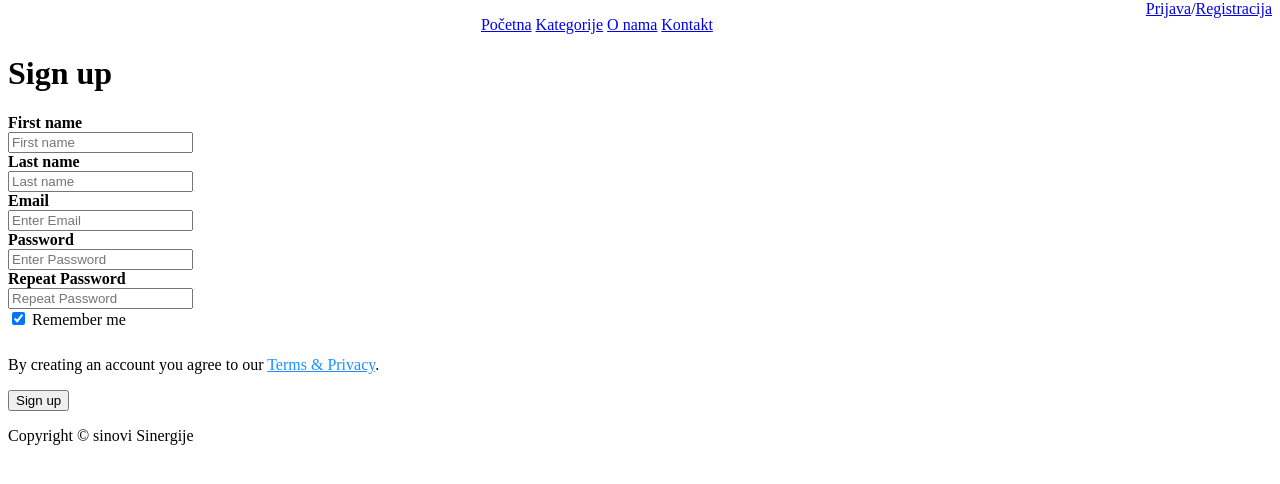
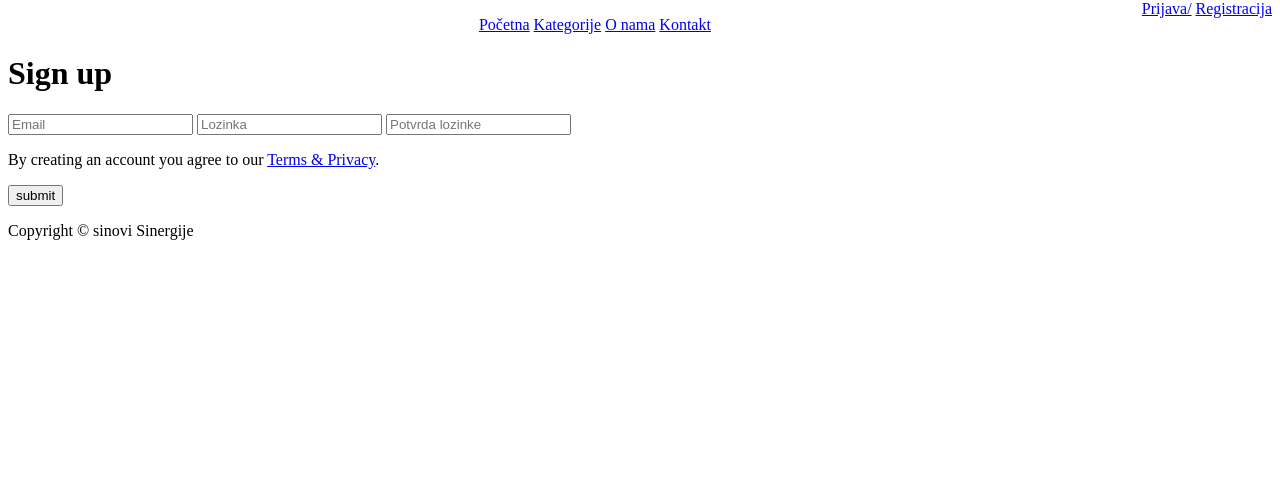
Before and after one commit to Studenti-Sinergije/RASProjekat, a PHP site: page /singup.php in a window 1280 px wide. Shown: the part 100-584 px from the top of the page. Run offline with PHP 8.4, Linux system fonts and the light colour scheme.

Commit message:
Cleaned up the code

```diff
--- a/src/includes/footer.php
+++ b/src/includes/footer.php
@@ -2,7 +2,7 @@
 
 ?>
 
-        <div class = "footer">
+        <div class="footer">
              <p class="copy-right">Copyright &copy; sinovi Sinergije</p>
         </div>
     </body>
--- a/src/includes/header.php
+++ b/src/includes/header.php
@@ -9,12 +9,19 @@
     </head>
 
     <body>
-        <div class = "header">
-          <div class="logo"> <a href="index.php"><img src="images/logo.png" alt="logo"/></a>  </div>
-          <div class="login_btn"> <a href="singin.php" onclick="openForm()">Prijava</a>/<a href="singup.php" onclick="openForm()">Registracija</a> </div>
+        <div class="header">
+            <div class="logo">
+                <a href="index.php">
+                    <img src="images/logo.png" alt="logo"/>
+                </a>
+            </div>
+            <div class="login_btn">
+                <a href="singin.php" onclick="openForm()">Prijava/</a>
+                <a href="singup.php" onclick="openForm()">Registracija</a>
+            </div>
         </div>
 
-        <div class = "nav">
+        <div class="nav">
             <ul>
                 <li><a href="index.php">Početna</a></li>
                 <li><a href="kategorije.php">Kategorije</a></li>
--- a/src/singup.php
+++ b/src/singup.php
@@ -1,40 +1,19 @@
 <?php
     require("includes/header.php");
-
 ?>
 
-<div class="form-popup" id="myForm">
-  <form action="/action_page.php" class="form-container">
-    <h1>Sign up</h1>
+<h1>Sign up</h1>
 
-    <label for="name"><b>First name</b></label> <br>
-    <input type="text" placeholder="First name" name="name" required> <br>
-
-    <label for="email"><b>Last name</b></label> <br>
-    <input type="text" placeholder="Last name" name="lname" required>  <br>
-
-
-    <label for="email"><b>Email</b></label> <br>
-    <input type="text" placeholder="Enter Email" name="email" required> <br>
-
-    <label for="psw"><b>Password</b></label> <br>
-    <input type="password" placeholder="Enter Password" name="psw" required> <br>
-
-    <label for="psw-repeat"><b>Repeat Password</b></label> <br>
-    <input type="password" placeholder="Repeat Password" name="psw-repeat" required> <br>
-
-    <label>
-        <input type="checkbox" checked="checked" name="remember" style="margin-bottom:15px"> Remember me <br>
-    </label>
-
-    <p>By creating an account you agree to our <a href="#" style="color:dodgerblue">Terms & Privacy</a>.</p>
-
-    <button type="submit" class="btn">Sign up</button>
-
-  </form>
+<div class="form-popup">
+    <form action="/action_page.php" class="form-container">
+        <input type="text" placeholder="Email" name="email" required>
+        <input type="password" placeholder="Lozinka" name="password" required>
+        <input type="password" placeholder="Potvrda lozinke" name="passwordConfirm" required>
+        <p>By creating an account you agree to our <a href="#">Terms & Privacy</a>.</p>
+        <input type="submit" name="submit" value="submit">
+    </form>
 </div>
 
 <?php
     require("includes/footer.php");
-
 ?>
--- a/src/user/user.php
+++ b/src/user/user.php
@@ -40,6 +40,4 @@
 
     }
 
-
-
 ?>
```
Also changed, not shown: src/add_ad.php (+12 -14 lines), src/kontakt.php (+7 -13 lines), src/oNama.php (+6 -6 lines), src/singin.php (+7 -19 lines).
